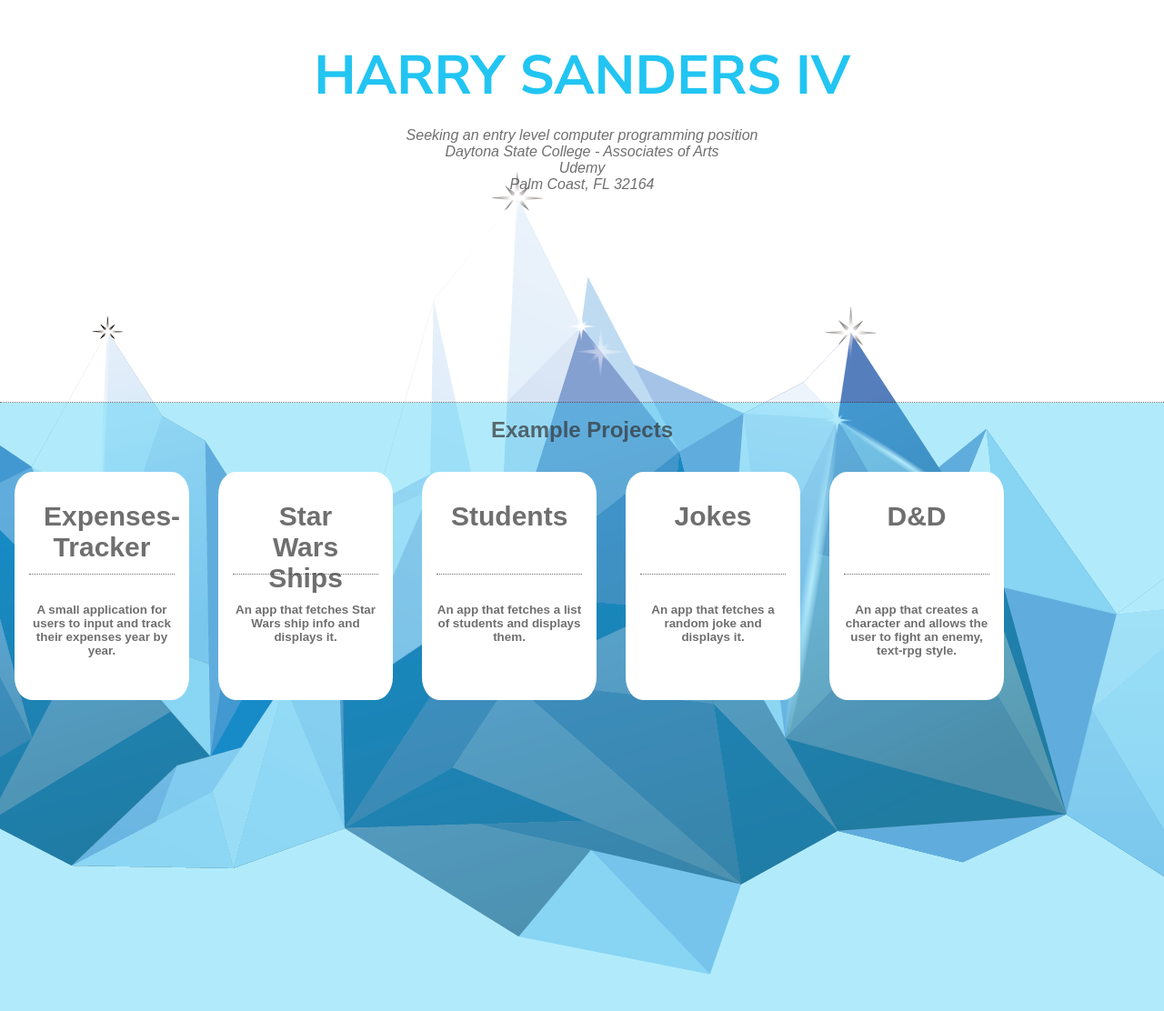
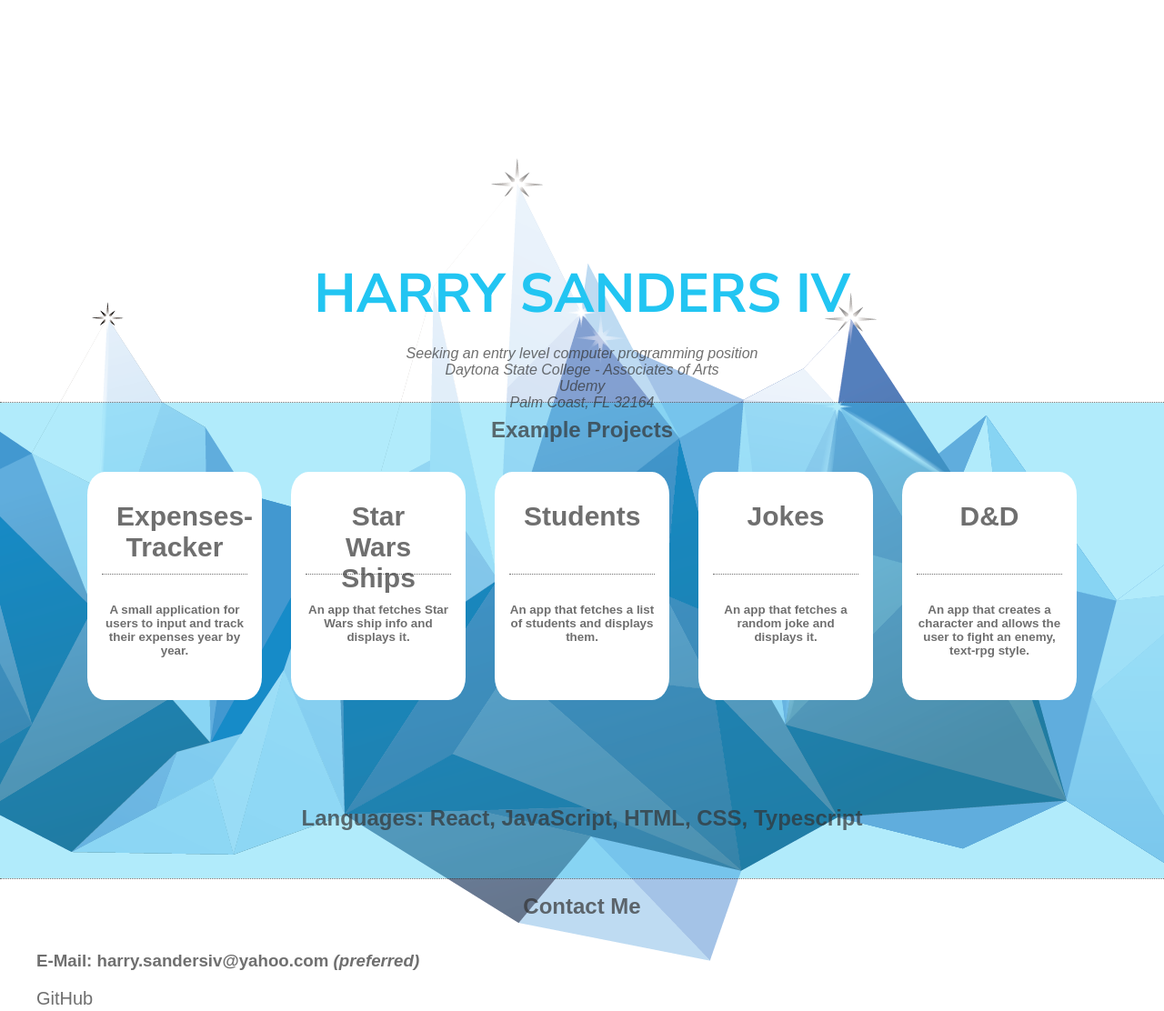
Before and after one commit to HarrySIV/resume, a React (Create React App) app: page / in a window 1280 px wide. Shown: the part 358-1470 px from the top of the page at 91% size. Built offline with nearby package versions, Linux system fonts and the light colour scheme; a web font is replaced by a local one.

Commit message:
center style projects

```diff
--- a/src/App.module.css
+++ b/src/App.module.css
@@ -46,12 +46,12 @@ form {
    margin: 0;
    background-image: url("./pictures/iceberg.png");
    background-repeat: no-repeat;
-   background-position: center;
+   background-position: center 65%;
 }
 
 .altcontainer {
    background-color: var(--iceblue);
-   height: 100vh;
+   height: fit-content;
    text-align: center;
    margin: 0;
 }
@@ -68,6 +68,10 @@ form {
    padding: 10px;
 }
 
+.langPadding {
+   height: 10rem;
+}
+
 .pageTitle {
    margin: 0;
    padding: 1rem;
@@ -76,7 +80,7 @@ form {
 
 .projLang {
    position: relative;
-   bottom: -35rem;
+   bottom: -5rem;
 }
 
 #mainTitle {
@@ -84,7 +88,6 @@ form {
    color: rgba(34, 197, 242);
    font-size: 3.75rem;
    margin: 0;
-   padding: 0;
    text-align: center;
-   padding: 25rem 0 0 0;
+   padding: 50% 0 0 0;
 }
--- a/src/Components/Projects.tsx
+++ b/src/Components/Projects.tsx
@@ -7,7 +7,9 @@ const Projects = () => {
       <section className={styles.altcontainer}>
          <h2 className={styles.pageTitle}>Example Projects</h2>
          <ProjectsCard />
+         <div className={styles.langPadding}>
          <h2 className={styles.projLang}>Languages: React, JavaScript, HTML, CSS, Typescript</h2>
+         </div>
       </section>
    )
 }
--- a/src/Components/ProjectsCard/ProjectsCard.module.css
+++ b/src/Components/ProjectsCard/ProjectsCard.module.css
@@ -11,6 +11,8 @@
 .projCard {
    display: flex;
    flex-wrap: wrap;
+   height: fit-content;
+justify-content: center;
 }
 
 .projName {
```
